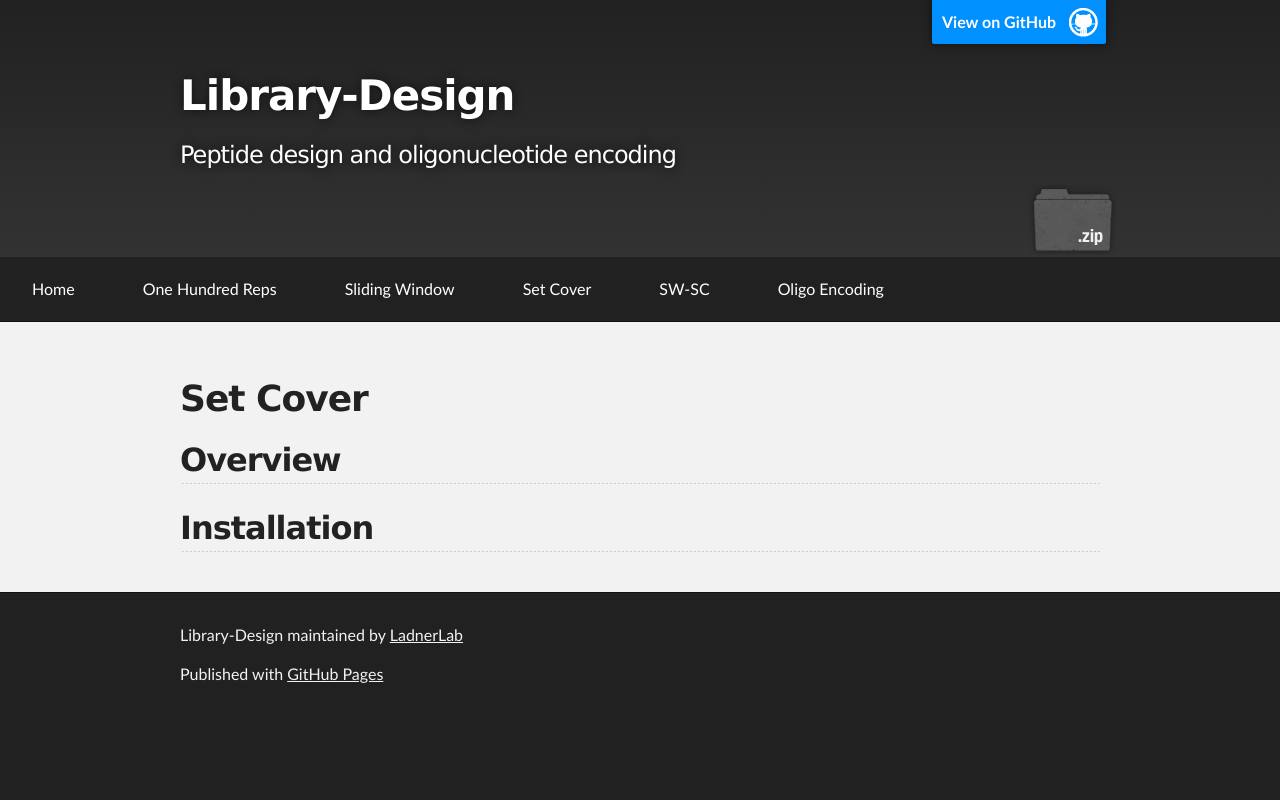
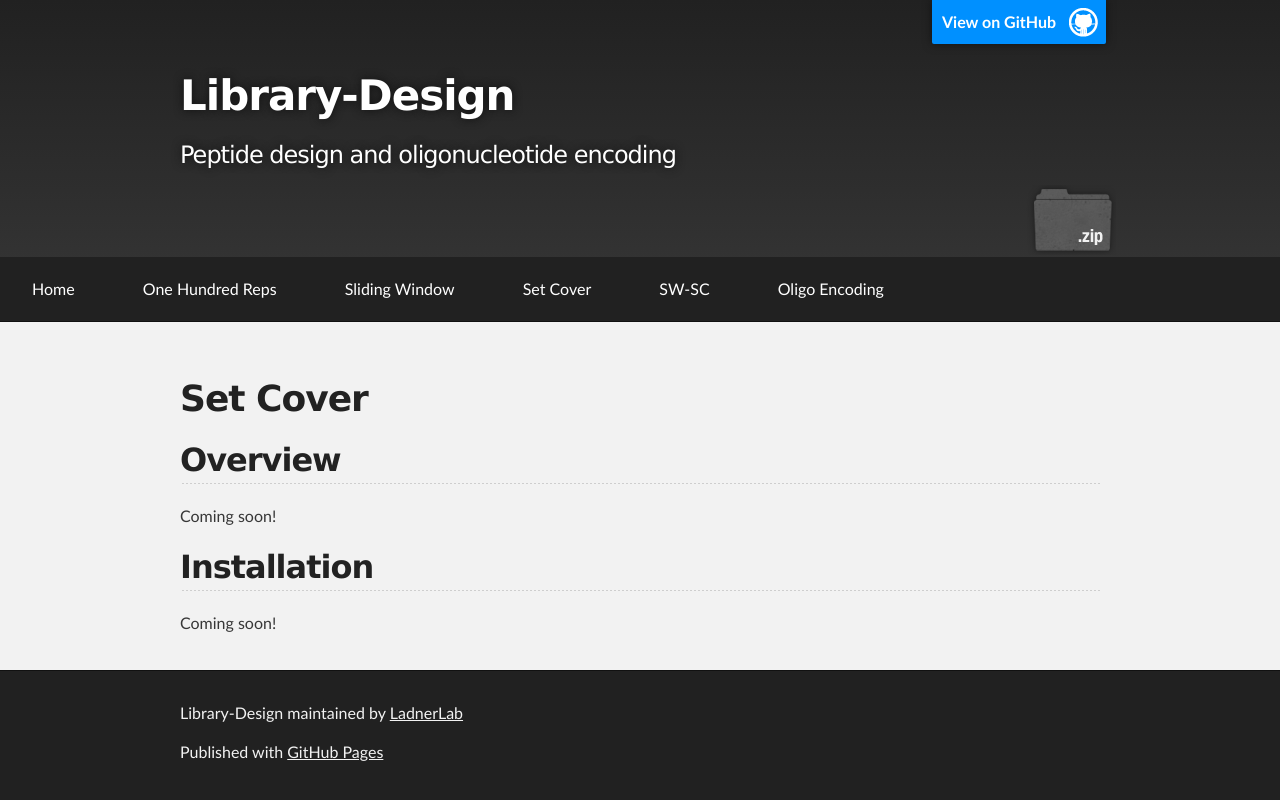
Before and after one commit to LadnerLab/Library-Design, a Jekyll site: the page built from docs/set_cover.md, in a window 1280 px wide. Shown: the top 800 px of the page. Built offline with Jekyll 4.4.1, drawn with Linux system fonts in a browser that asks for light colours.

Commit message:
Update pending pages

```diff
--- a/docs/set_cover.md
+++ b/docs/set_cover.md
@@ -7,4 +7,8 @@ permalink: /set_cover/
 
 ## Overview
 
+Coming soon!
+
 ## Installation
+
+Coming soon!
```
Also changed, not shown: docs/sliding_window.md (+4 -0 lines).
